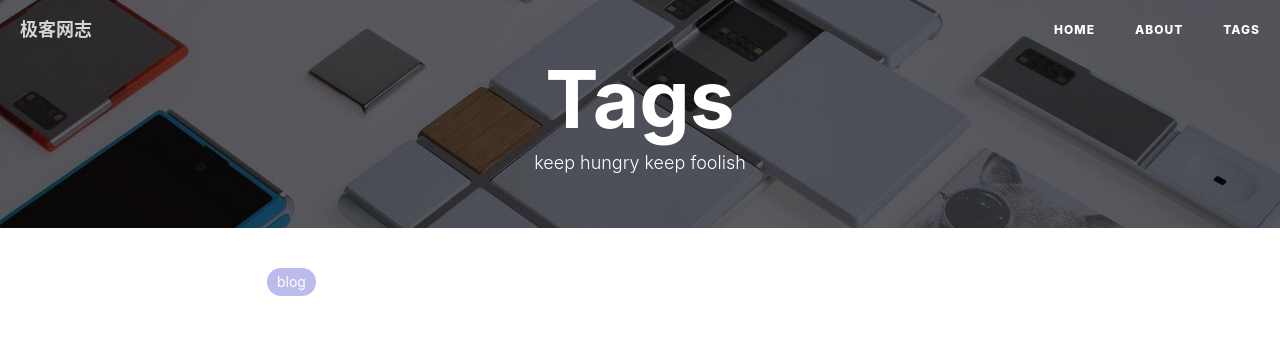
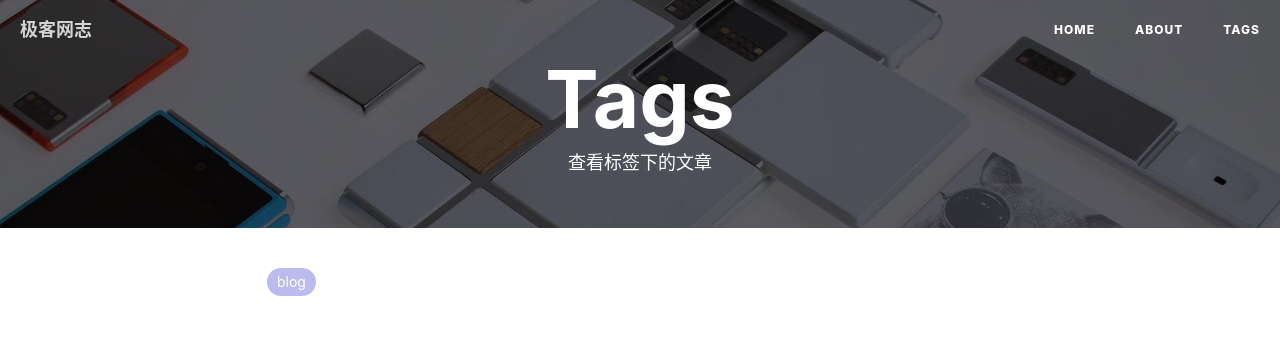
Before and after one commit to igeeker/igeeker.github.io, a Jekyll site: the page built from tags.html, in a window 1280 px wide. Shown: the top 338 px of the page. Built offline with Jekyll 4.4.1, drawn with Linux system fonts in a browser that asks for light colours; nearby versions of some CDN libraries; comment, search, counter and statistics services are not loaded.

Commit message:
Update tags.html

```diff
--- a/tags.html
+++ b/tags.html
@@ -1,7 +1,7 @@
 ---
 title: Tags
 layout: default
-description: keep hungry keep foolish
+description: 查看标签下的文章
 header-img: "img/tag-bg.jpg"
 ---
 
```
